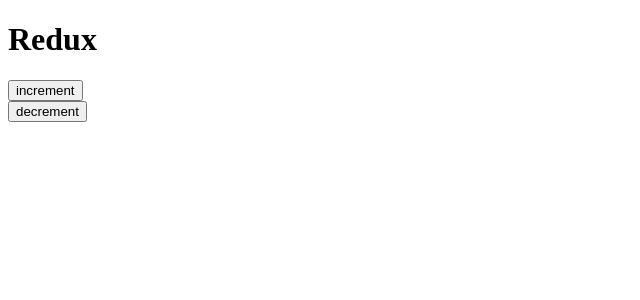
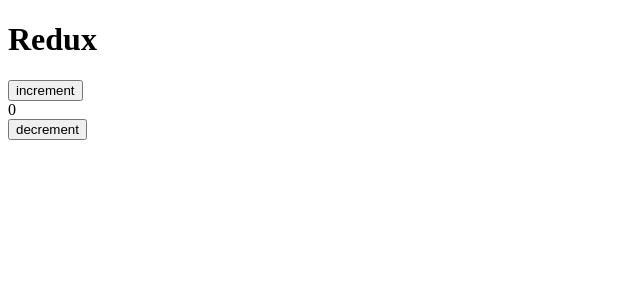
Before and after one commit to shahin2525/redux-explorer, a React (Vite) app: page / in a window 1280 px wide. Shown: the top 300 px of the page, without its empty margins (0-640 px from the left). Built offline with nearby package versions, Linux system fonts and the light colour scheme.

Commit message:
add redux store

```diff
--- a/src/App.tsx
+++ b/src/App.tsx
@@ -3,7 +3,8 @@ import "./App.css";
 import { decrement, increment } from "./redux/features/counter/cunterSlice";
 
 function App() {
-  const count = useSelector((state) => state.counter.value);
+  const count = useSelector((state) => state.counter.count);
+  // console.log(counter);
   const dispatch = useDispatch();
   const handleIncrement = () => {
     dispatch(increment());
```
